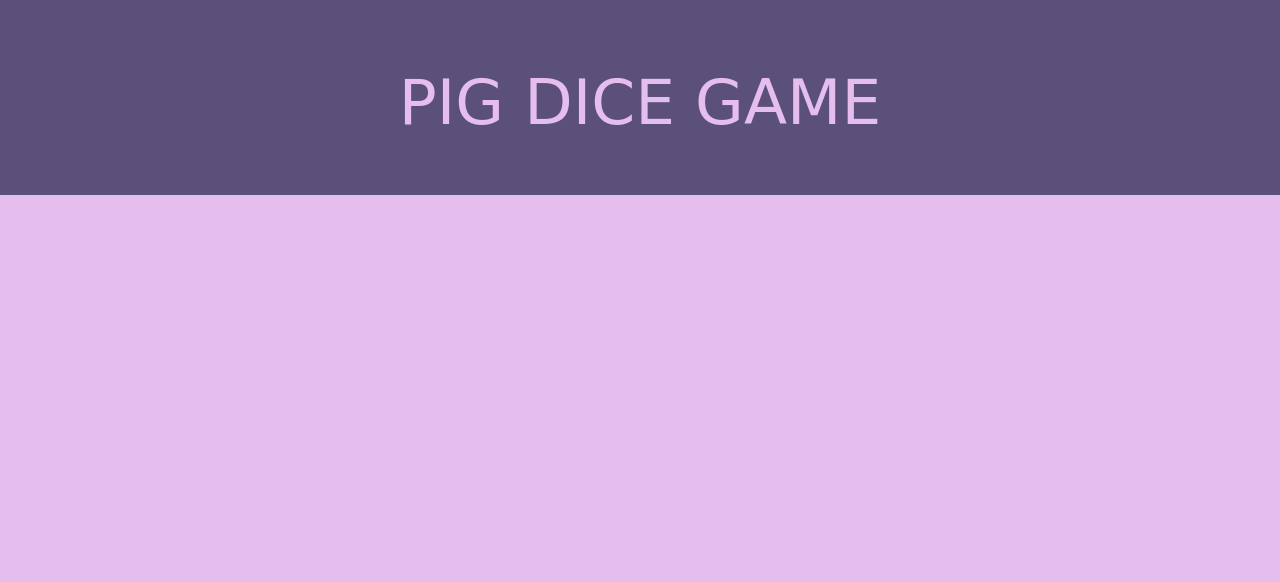
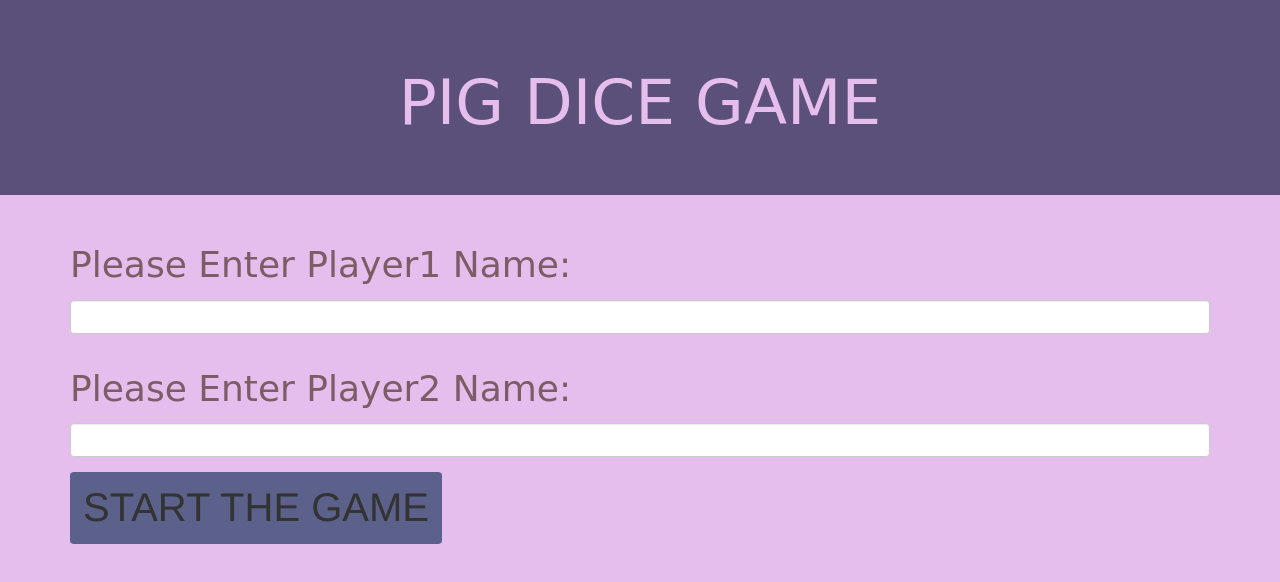
Before and after one commit to AnumAsif/pig-dice, a plain HTML site: page index.html in a window 1280 px wide. Both pictures are taken after a click on the button "PLAY". Drawn offline with Linux system fonts and the light colour scheme; a web font is replaced by a local one.

```diff
--- a/index.html
+++ b/index.html
@@ -36,7 +36,19 @@
       <p>The first player to score 100 points wins the game.</p>
       <button class="btn btn-primary" id="playButton">PLAY</button>
     </div>
-
+    <div class="formDiv">
+      <form>
+        <div class="form-group">
+          <label for="playerOne"><h1>Please Enter Player1 Name:</h1></label>
+          <input type="text" class="form-control" id="playerOne">
+        </div>
+        <div class="form-group">
+          <label for="playerTwo"><h1>Please Enter Player2 Name:</h1></label>
+          <input type="text" class="form-control" id="playerTwo">
+        </div>
+        <button type="submit" class="btn" id="startTheGame">START THE GAME</button>
+      </form>
+    </div>
     <div class="row" id="startGame">
       <div class="col-md-4" id="columnOne">
         <div class="row" id="player1">
```
